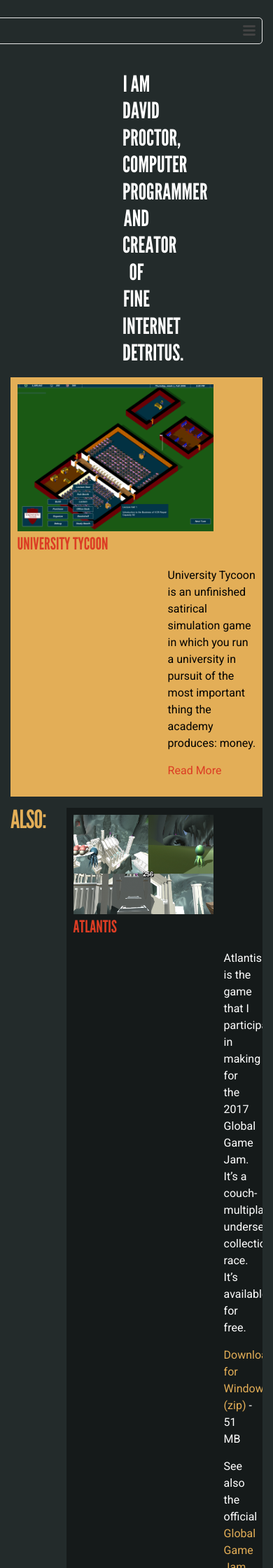
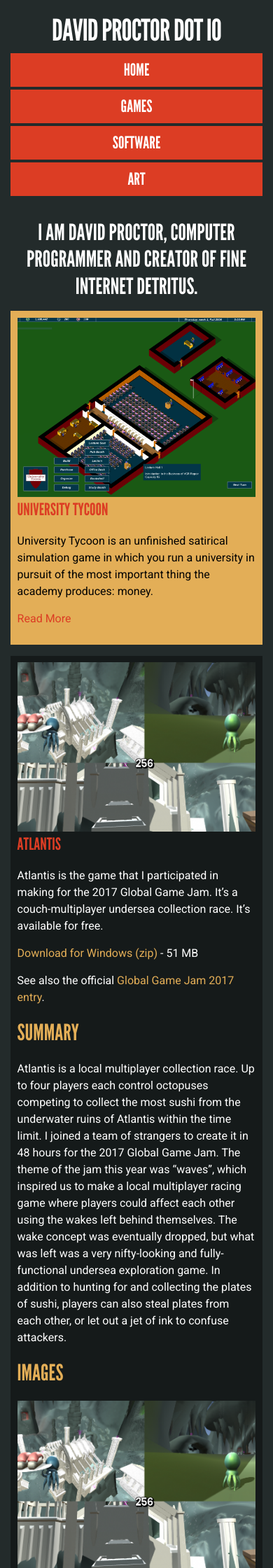
Before and after one commit to david-proctor/david-proctor.github.io, a Jekyll site: the page built from index.md, in a window 390 px wide. Shown: the top 2240 px of the page at 70% size. Built offline with Jekyll 4.4.1, drawn with Linux system fonts in a browser that asks for light colours; nearby versions of some CDN libraries; some of the changed text lies outside the part shown.

Commit message:
Site is properly responsive

```diff
--- a/_includes/header.html
+++ b/_includes/header.html
@@ -5,20 +5,10 @@
     <a class="site-title" href="{{ "/" | relative_url}}">{{ site.title | escape }}</a>
 
     <nav class="site-nav">
-      <span class="menu-icon">
-        <svg viewBox="0 0 18 15" width="18px" height="15px">
-          <path fill="#424242" d="M18,1.484c0,0.82-0.665,1.484-1.484,1.484H1.484C0.665,2.969,0,2.304,0,1.484l0,0C0,0.665,0.665,0,1.484,0 h15.031C17.335,0,18,0.665,18,1.484L18,1.484z"/>
-          <path fill="#424242" d="M18,7.516C18,8.335,17.335,9,16.516,9H1.484C0.665,9,0,8.335,0,7.516l0,0c0-0.82,0.665-1.484,1.484-1.484 h15.031C17.335,6.031,18,6.696,18,7.516L18,7.516z"/>
-          <path fill="#424242" d="M18,13.516C18,14.335,17.335,15,16.516,15H1.484C0.665,15,0,14.335,0,13.516l0,0 c0-0.82,0.665-1.484,1.484-1.484h15.031C17.335,12.031,18,12.696,18,13.516L18,13.516z"/>
-        </svg>
-      </span>
-
-      <div class="trigger">
-        <a class="page-link" href="{{ "/" | relative_url }}">Home</a>
-        <a class="page-link" href="/category/games.html">Games</a>
-        <a class="page-link" href="/category/software.html">Software</a>
-        <a class="page-link" href="/category/art.html">Art</a>
-      </div>
+      <li><a class="page-link" href="{{ "/" | relative_url }}">Home</a></li>
+      <li><a class="page-link" href="/category/games.html">Games</a></li>
+      <li><a class="page-link" href="/category/software.html">Software</a></li>
+      <li><a class="page-link" href="/category/art.html">Art</a></li>
     </nav>
 
   </div>
--- a/_sass/_layout.scss
+++ b/_sass/_layout.scss
@@ -17,6 +17,11 @@
   float: left;
   text-transform: uppercase;
   color: $text-color;
+
+  @include media-query($on-palm) {
+    width: 100%;
+    text-align: center;
+  }
 }
 
 .site-nav {
@@ -24,8 +29,20 @@
   background-color: $brand-color;
   width: 100%;
 
-  .menu-icon {
-    display: none;
+  @include media-query($on-palm) {
+    background-color: $background-color;
+  }
+
+  li {
+    list-style-type: none;
+    display: inline;
+
+    @include media-query($on-palm) {
+      display: block;
+      text-align: center;
+      background-color: $brand-color;
+      margin: 0.25em 0;
+    }
   }
 
   .page-link {
@@ -35,49 +52,9 @@
     font-family: $heading-font-family;
     font-size: 18pt;
     text-transform: uppercase;
-  }
 
-  @include media-query($on-palm) {
-    position: absolute;
-    top: 9px;
-    right: $spacing-unit / 2;
-    background-color: $background-color;
-    border: 1px solid $grey-color-light;
-    border-radius: 5px;
-    text-align: right;
-
-    .menu-icon {
-      display: block;
-      float: right;
-      width: 36px;
-      height: 26px;
-      line-height: 0;
-      padding-top: 10px;
-      text-align: center;
-
-      > svg path {
-        fill: $grey-color-dark;
-      }
-    }
-
-    .trigger {
-      clear: both;
-      display: none;
-    }
-
-    &:hover .trigger {
-      display: block;
-      padding-bottom: 5px;
-    }
-
-    .page-link {
-      display: block;
-      padding: 5px 10px;
-
-      &:not(:last-child) {
-        margin-right: 0;
-      }
-      margin-left: 20px;
+    @include media-query($on-palm) {
+      margin: 0;
     }
   }
 }
@@ -217,6 +194,15 @@
     margin-left: 0;
     color: $highlight-color;
   }
+  @include media-query($on-palm) {
+    margin-left: 0;
+    * {
+      margin-left: 0;
+    }
+    img {
+      width: auto;
+    }
+  }
 }
 /**
  * Promoted
@@ -227,6 +213,9 @@
   margin-left: 0;
   img {
     width: 280px;
+    @include media-query($on-palm) {
+      width: auto;
+    }
   }
   a {
     color: $brand-color;
@@ -240,7 +229,10 @@
   float: left;
 
   @include media-query($on-laptop) {
-  font-size: 36px;
+    font-size: 36px;
+  }
+  @include media-query($on-palm) {
+    display: none;
   }
 }
 
@@ -249,6 +241,10 @@
   padding: 0 5em;
   line-height: 1.2;
   color: $text-color;
+
+  @include media-query($on-palm) {
+    padding: 0;
+  }
 }
 
 /**
```
